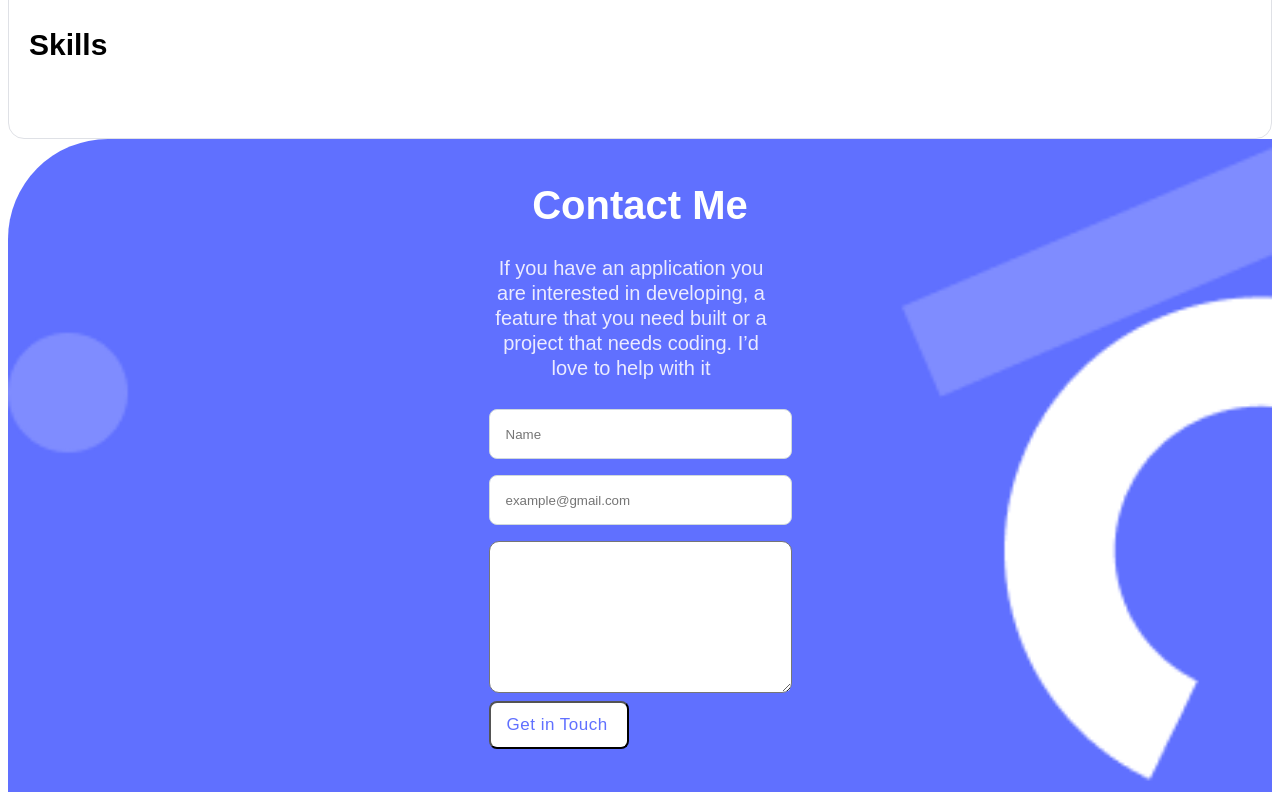
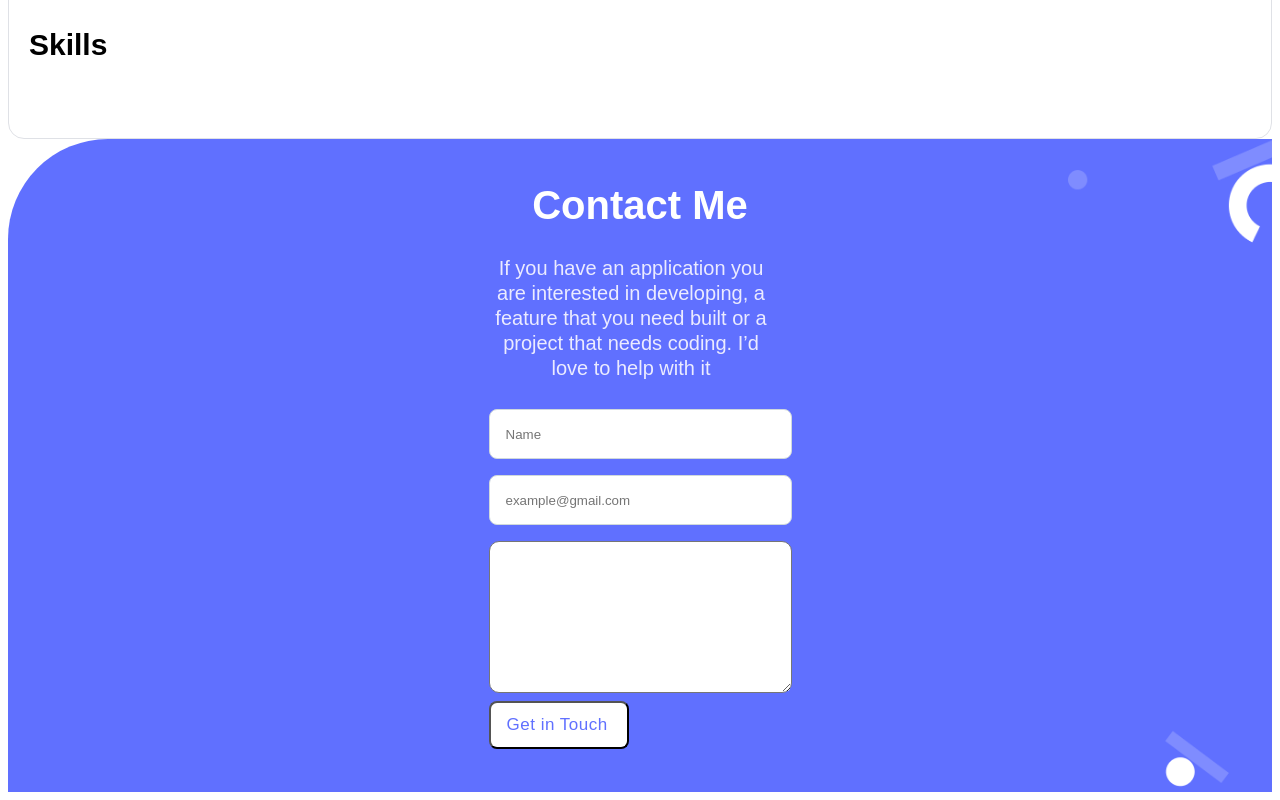
Before and after one commit to tasnimulhasan07/contact-form-mobile, a website: page index.html in a window 1280 px wide. Shown: the part 4283-5083 px from the top of the page. Drawn offline with Linux system fonts and the light colour scheme.

Commit message:
update css
fixed background alignment issue

```diff
--- a/styles.css
+++ b/styles.css
@@ -696,7 +696,8 @@ h3 {
 
 section.contact__me__section {
   background-image: url("image/contactformshapes-mobile@2x.png");
-  background-size: cover;
+  background-position: right;
+  background-size: contain;
   background-color: #6070ff;
   background-repeat: no-repeat;
   border-top-left-radius: 100px;
```
